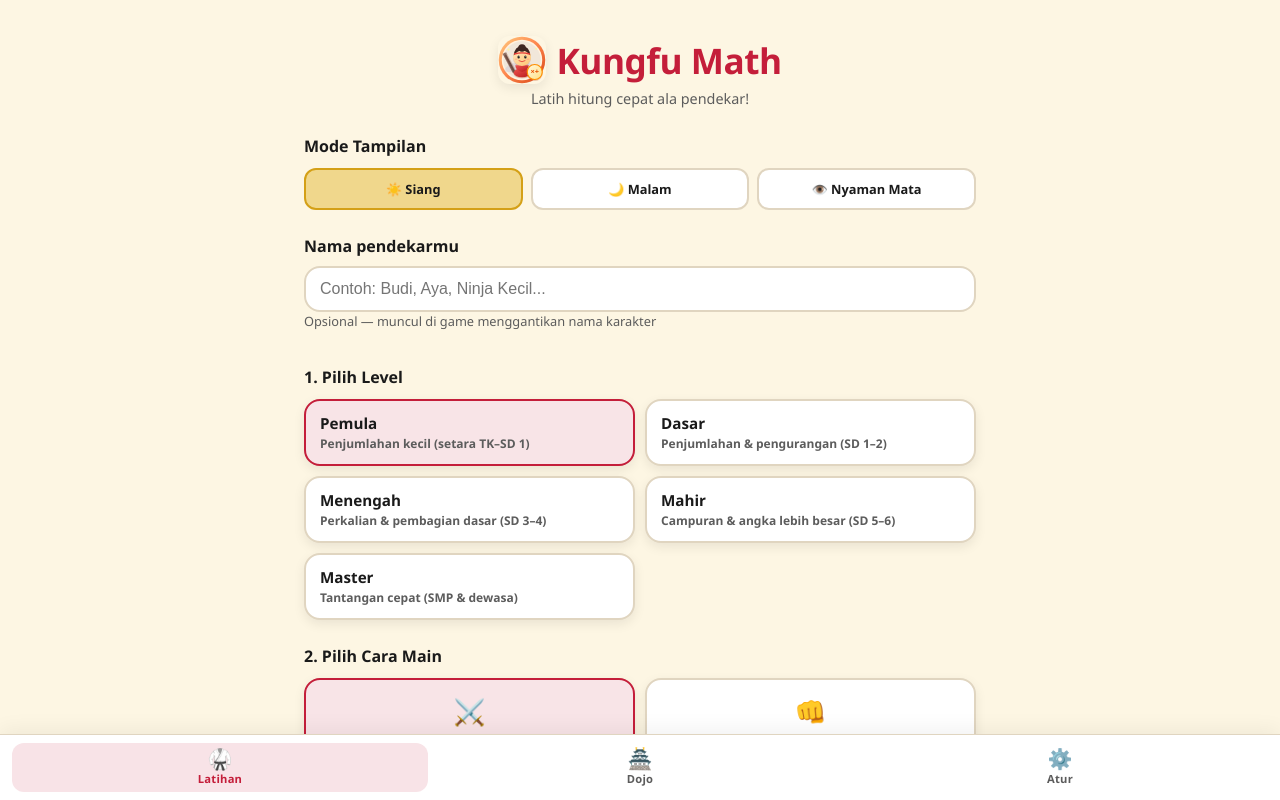
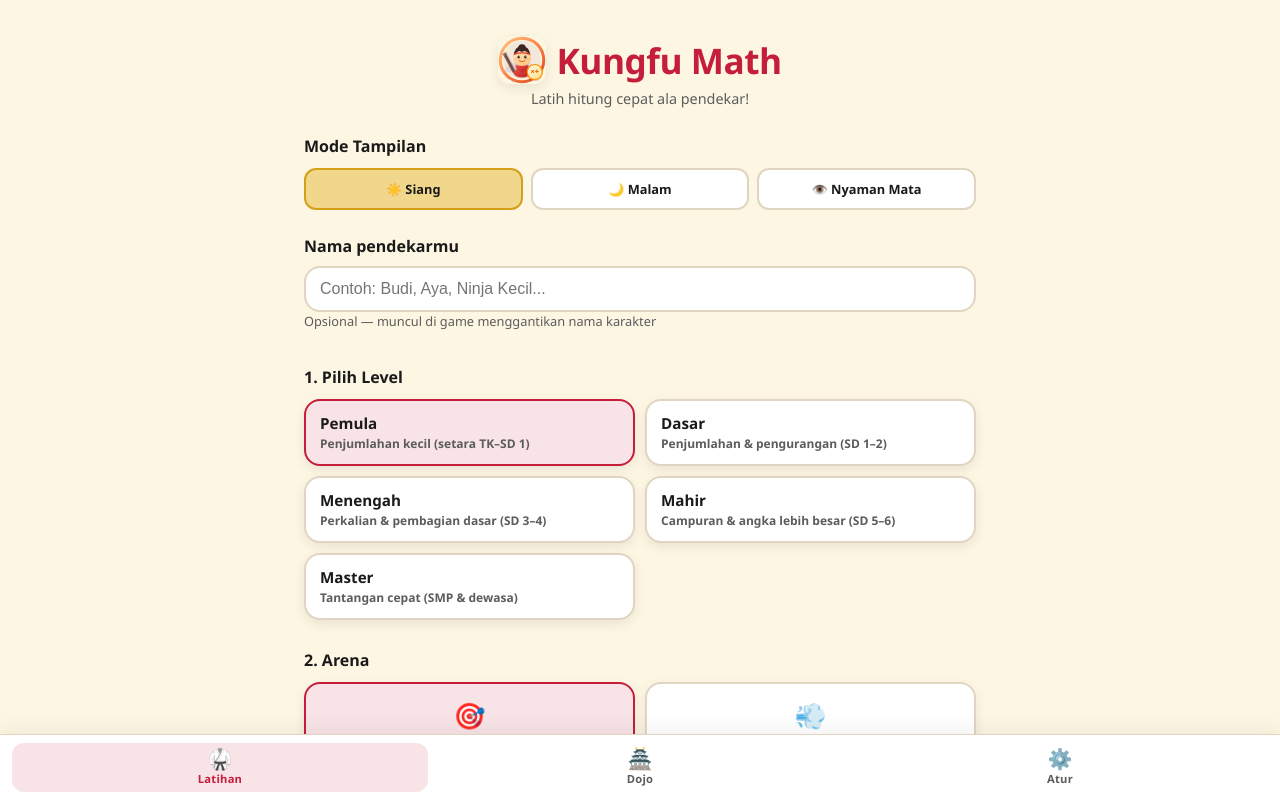
Before and after one commit to Lim-Edmon/Kungfu-Math, a React (Vite) app: page / in a window 1280 px wide. Built offline with nearby package versions, Linux system fonts and the light colour scheme.

Commit message:
Home order arena-mode-char, logo, empty CSS fix

```diff
--- a/src/App.css
+++ b/src/App.css
@@ -1041,9 +1041,7 @@
 
 /* Landscape HP: arena tetap usable */
 @media (max-height: 500px) and (orientation: landscape) {
-  .game-screen {
-    /* landscape: tetap full fixed */
-  }
+  /* landscape: game-screen sudah position fixed full */
 
   .game-question {
     padding: 6px 10px;
@@ -1473,3 +1471,26 @@
   object-fit: contain !important;
   object-position: center bottom;
 }
+
+
+/* Cara main + pendekar satu blok alur */
+.play-setup {
+  display: flex;
+  flex-direction: column;
+  gap: 12px;
+  padding: 14px 12px;
+  margin: 4px 0 8px;
+  background: var(--color-card);
+  border: 2px solid var(--color-border);
+  border-radius: var(--radius);
+}
+
+.play-setup .mode-section,
+.play-setup .character-section {
+  margin: 0;
+}
+
+.play-setup .character-section {
+  padding-top: 4px;
+  border-top: 1px dashed var(--color-border);
+}
--- a/src/pages/Home.tsx
+++ b/src/pages/Home.tsx
@@ -178,9 +178,35 @@ export default function Home({ onStartGame }: HomeProps) {
         </div>
       </section>
 
-      {/* 2. Cara Main */}
+      {/* 2. Arena */}
+      <section className="mode-section arena-section">
+        <h2>2. Arena</h2>
+        <div className="mode-buttons">
+          <button
+            type="button"
+            className={`mode-btn ${arena === 'static' ? 'active' : ''}`}
+            onClick={() => handleArenaChange('static')}
+          >
+            <span className="mode-icon">🎯</span>
+            <span className="mode-name">Diam</span>
+            <span className="mode-desc">Angka diam di tempat</span>
+          </button>
+          <button
+            type="button"
+            className={`mode-btn ${arena === 'agility' ? 'active' : ''}`}
+            onClick={() => handleArenaChange('agility')}
+          >
+            <span className="mode-icon">💨</span>
+            <span className="mode-name">Ketangkasan</span>
+            <span className="mode-desc">Angka bergerak & mantul</span>
+          </button>
+        </div>
+      </section>
+
+      {/* 3–4. Cara main + pendekar (satu alur) */}
+      <div className="play-setup">
       <section className="mode-section">
-        <h2>2. Pilih Cara Main</h2>
+        <h2>3. Pilih Cara Main</h2>
         <div className="mode-buttons">
           <button
             type="button"
@@ -203,37 +229,13 @@ export default function Home({ onStartGame }: HomeProps) {
         </div>
       </section>
 
-      {/* 2b. Arena */}
-      <section className="mode-section arena-section">
-        <h2>2b. Arena</h2>
-        <div className="mode-buttons">
-          <button
-            type="button"
-            className={`mode-btn ${arena === 'static' ? 'active' : ''}`}
-            onClick={() => handleArenaChange('static')}
-          >
-            <span className="mode-icon">🎯</span>
-            <span className="mode-name">Diam</span>
-            <span className="mode-desc">Angka diam di tempat</span>
-          </button>
-          <button
-            type="button"
-            className={`mode-btn ${arena === 'agility' ? 'active' : ''}`}
-            onClick={() => handleArenaChange('agility')}
-          >
-            <span className="mode-icon">💨</span>
-            <span className="mode-name">Ketangkasan</span>
-            <span className="mode-desc">Angka bergerak & mantul</span>
-          </button>
-        </div>
-      </section>
-
-      {/* 3. Pendekar */}
       <section className="character-section">
-        <h2>3. Pilih Pendekar</h2>
+        <h2>4. Pilih Pendekar</h2>
         <p className="character-hint">
-          {mode === 'slice' ? 'Bersenjata' : 'Tangan kosong'} — wajib dipilih
-          sebelum mulai
+          {mode === 'slice'
+            ? 'Slice → pendekar bersenjata'
+            : 'Tap → pendekar tangan kosong'}{' '}
+          — wajib dipilih sebelum mulai
         </p>
         <div className="character-list">
           {characters.map((char) => {
@@ -278,6 +280,7 @@ export default function Home({ onStartGame }: HomeProps) {
           })}
         </div>
       </section>
+      </div>
 
       <div className="start-section">
         <button
```
